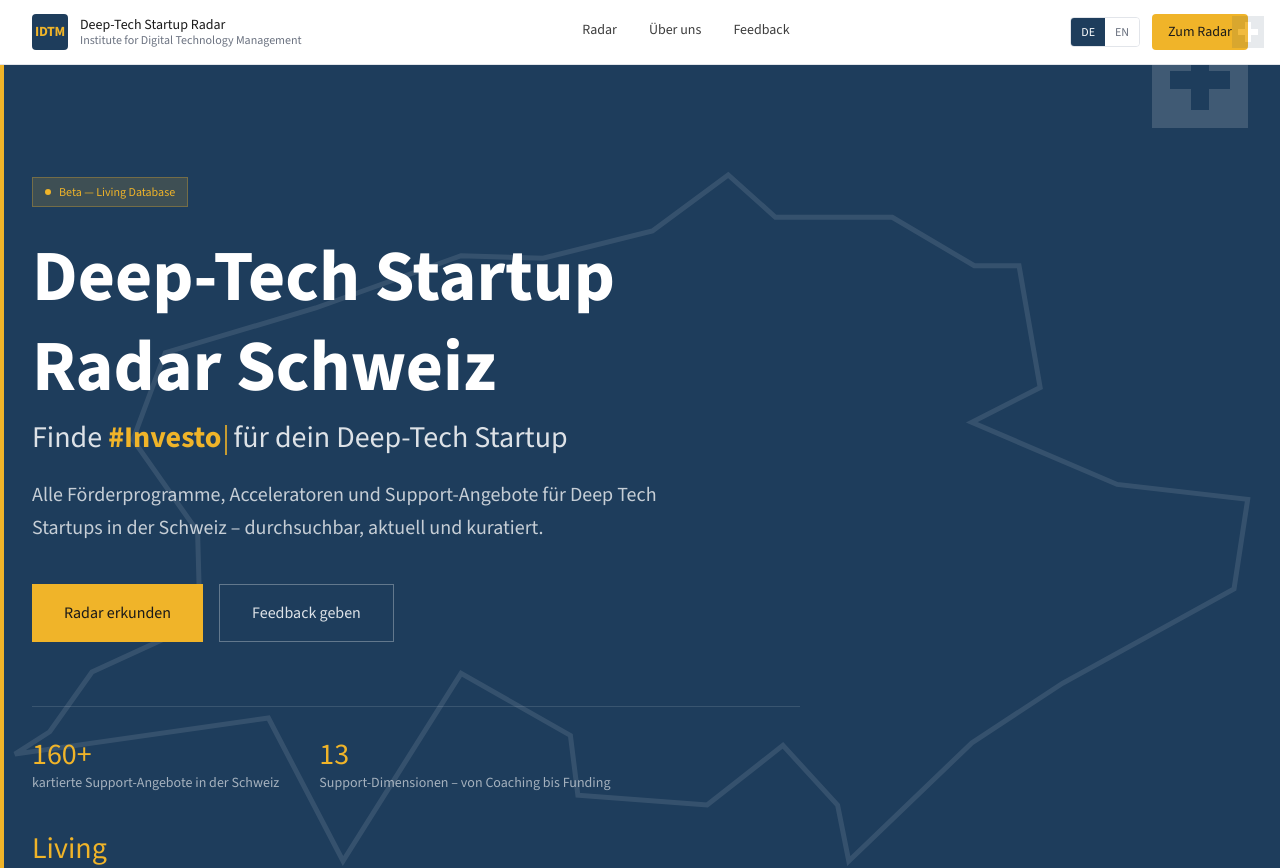
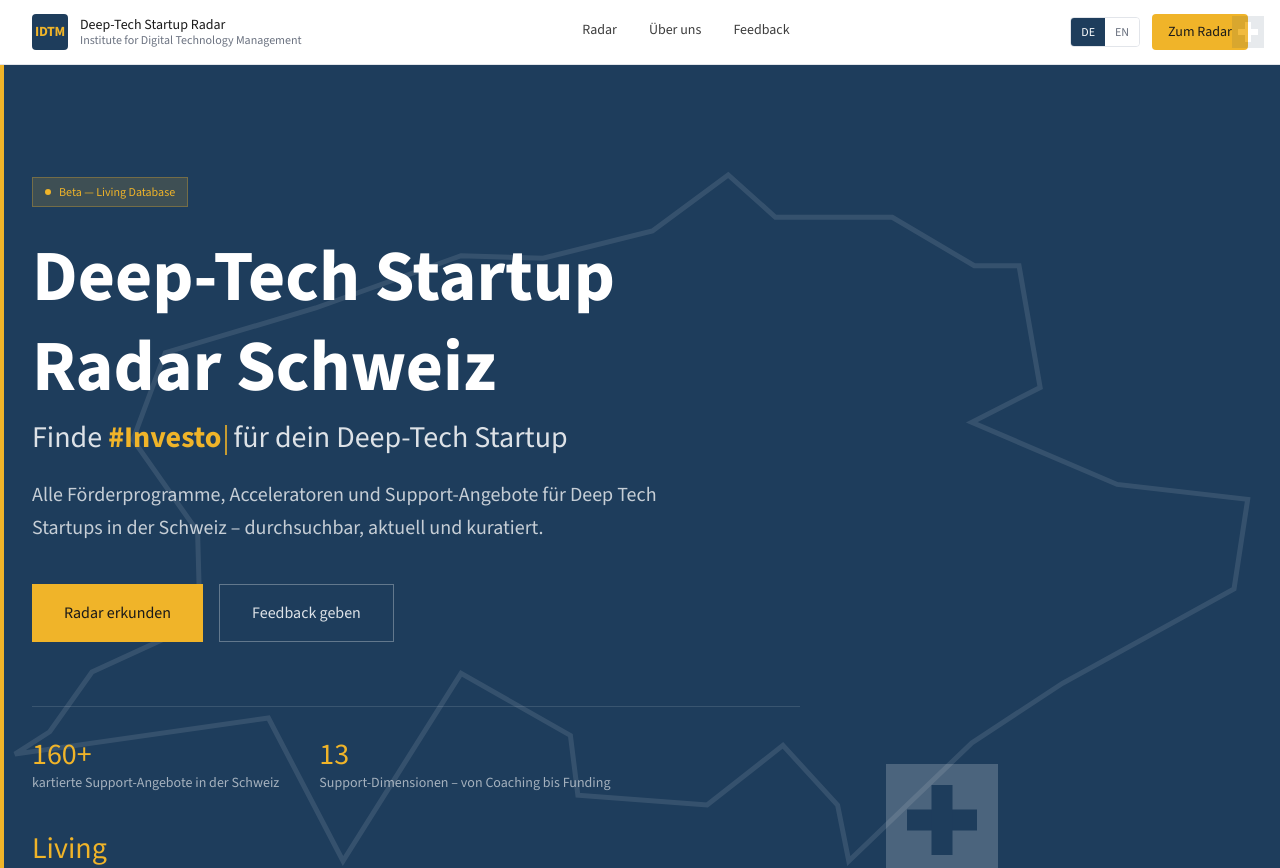
Before and after one commit to stefanchristophraff-beep/BFH-deep-tech-, a Next.js app: page / in a window 1280 px wide. Shown: the top 868 px of the page. Built offline with nearby package versions, Linux system fonts and the light colour scheme; no server answers.

Commit message:
Reposition Swiss flag to overlap with Switzerland map border outline
https://claude.ai/code/session_01HLQzjQZau64PKz1X2VZujX

```diff
--- a/app/components/Hero.tsx
+++ b/app/components/Hero.tsx
@@ -149,7 +149,8 @@ export default function Hero() {
       <svg
         viewBox="0 0 32 32"
         aria-hidden="true"
-        className="pointer-events-none select-none absolute top-8 right-8 w-24 h-24 opacity-15"
+        className="pointer-events-none select-none absolute w-28 h-28 opacity-20"
+        style={{ bottom: "15%", right: "22%" }}
       >
         <rect width="32" height="32" fill="white" />
         <rect x="6" y="13" width="20" height="6" fill="var(--bfh-navy)" />
```
